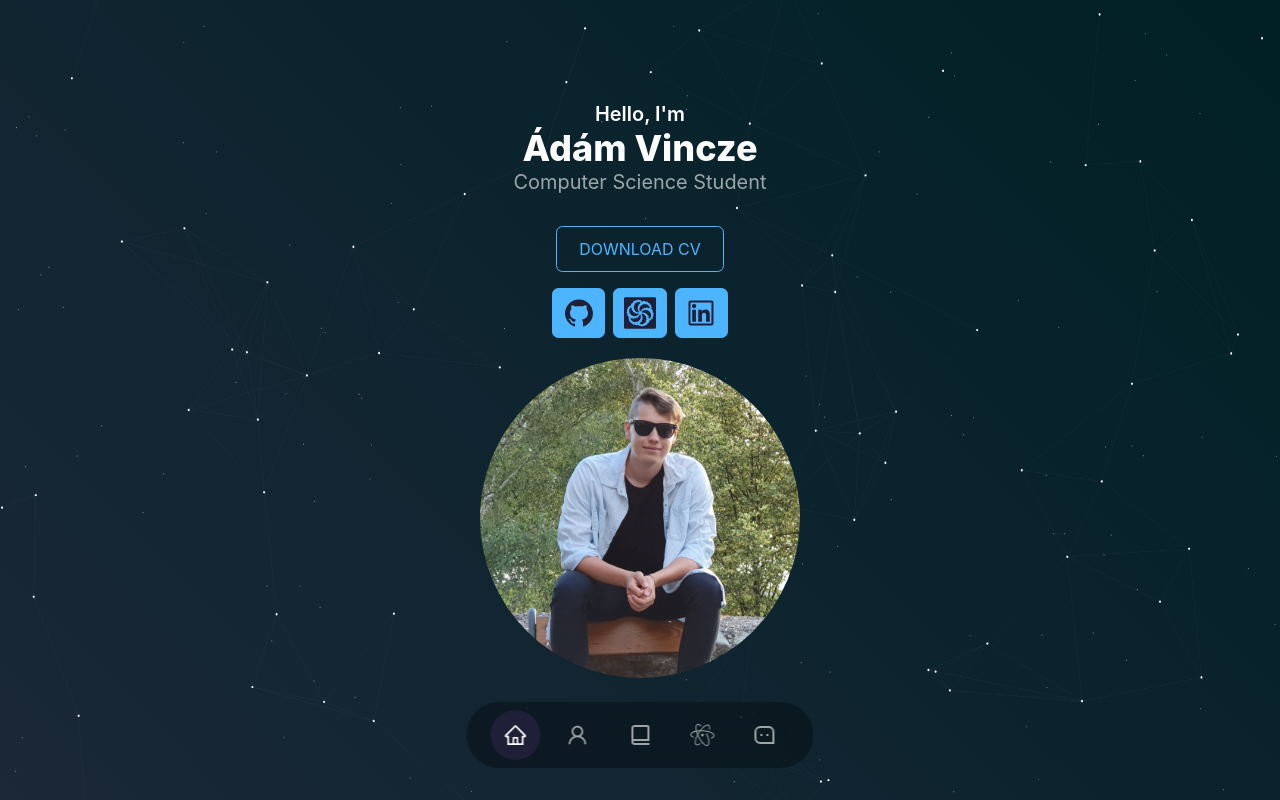
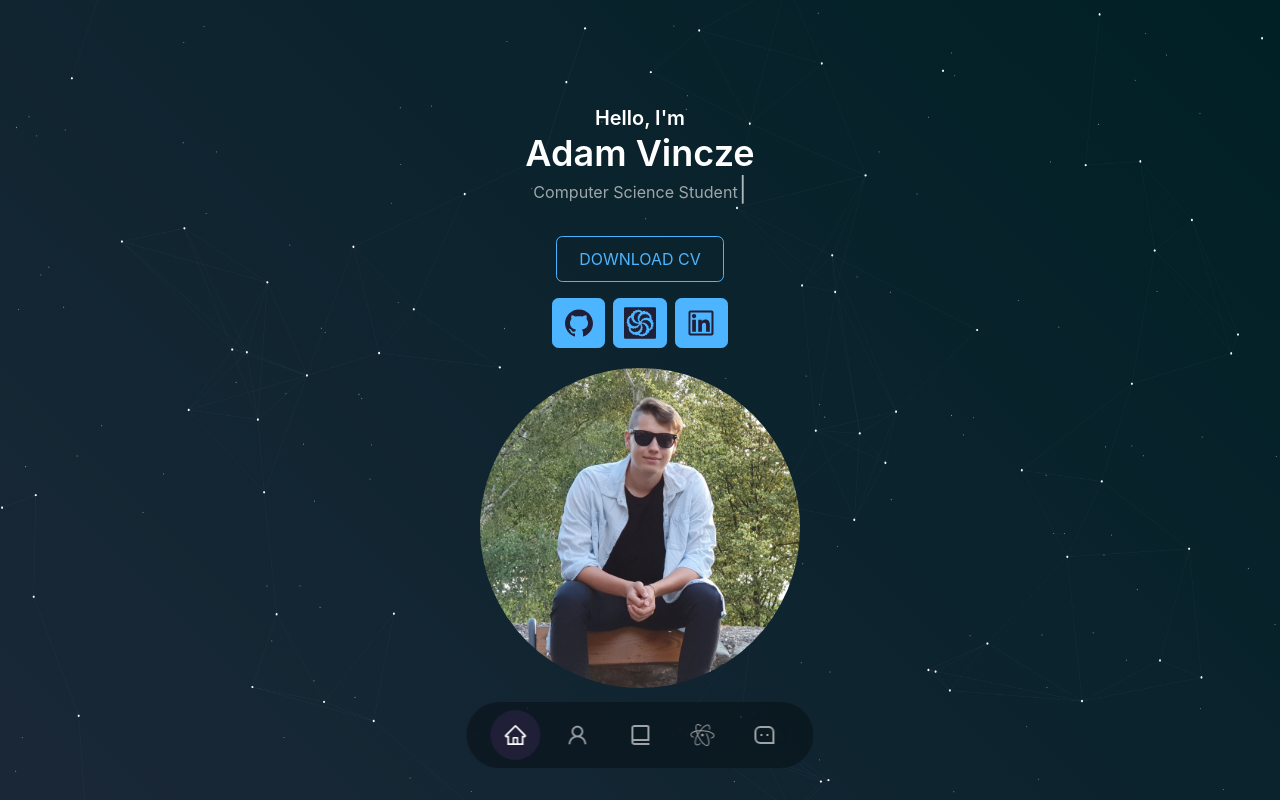
Before and after one commit to vinczeadam01/portfolio, a React (Create React App) app: page / in a window 1280 px wide. Shown: the top 800 px of the page. Built offline with nearby package versions, Linux system fonts and the light colour scheme.

Commit message:
add typing effect for header component

```diff
--- a/package.json
+++ b/package.json
@@ -11,6 +11,7 @@
     "react-icons": "^4.7.1",
     "react-scripts": "5.0.1",
     "react-scroll": "^1.8.9",
+    "typewriter-effect": "^2.19.0",
     "web-vitals": "^2.1.4"
   },
   "scripts": {
--- a/src/components/background/background.js
+++ b/src/components/background/background.js
@@ -19,7 +19,7 @@ export default class Background extends React.Component {
         <>
             <div id="particles-background" className="particles-box"></div>
             <div id="particles-foreground" className="particles-box"></div>
-            <div ref={el => (this.instance = el)} />;
+            <div ref={el => (this.instance = el)} />
         </>
     )
   }
--- a/src/components/header/header.css
+++ b/src/components/header/header.css
@@ -2,6 +2,15 @@ header {
     text-align: center;
     padding-top: 8% !important;
     font-size: x-large;
+}
+
+.typed-container * {
+    display: inline;
+}
+
+.typed-container h6 {
+    font-weight: 400;
+    color: var(--color-light)
 }
 
 .cv-button {
--- a/src/components/header/header.js
+++ b/src/components/header/header.js
@@ -2,22 +2,36 @@ import React from "react";
 import './header.css';
 import {AiFillGithub, AiOutlineLinkedin} from "react-icons/ai"
 import {SiCodewars} from "react-icons/si"
+import Typewriter from 'typewriter-effect';
 
 
 const Header = () => {
+
+
+
+
+
     return (
         <header className="container" id="top">
-            <h5>Hello, I'm</h5>
-            <h2>Ádám Vincze</h2>
-            <h5 className="text-light font-weight-400">Computer Science Student</h5>
-            <a className="btn cv-button" download>DOWNLOAD CV</a>
+            <div className="typed-container">
+                <Typewriter
+                    options={{
+                        strings: "<h5>Hello, I'm</h5><br/><h2>Adam Vincze</h2><br/><h6>Computer Science Student</h6>",
+                        autoStart: true,
+                        delay: 100,
+
+                    }}
+                />
+            </div>
+
+            <a className="btn cv-button" href="/images/photo.jpg">DOWNLOAD CV</a>
             <div className="social-links">
-                <a href="https://github.com/vinczeadam01" target="_blank" className="btn btn-primary"><AiFillGithub /></a>
-                <a href="https://www.codewars.com/users/vinczeadam01" target="_blank" className="btn btn-primary"><SiCodewars /></a>
-                <a className="btn btn-primary"><AiOutlineLinkedin /></a>
+                <a href="https://github.com/vinczeadam01" target="_blank" rel="noreferrer" className="btn btn-primary"><AiFillGithub /></a>
+                <a href="https://www.codewars.com/users/vinczeadam01" target="_blank" rel="noreferrer" className="btn btn-primary"><SiCodewars /></a>
+                <a href="/images/photo.jpg" className="btn btn-primary"><AiOutlineLinkedin /></a>
             </div>
             <div className="my-photo-container">
-                <img src="/images/photo.jpg" alt="my photo"></img>
+                <img src="/images/photo.jpg" alt="me"></img>
             </div>
 
         </header>
```
Also changed, not shown: 1 other file (tests, documents, lock files or other folders).
